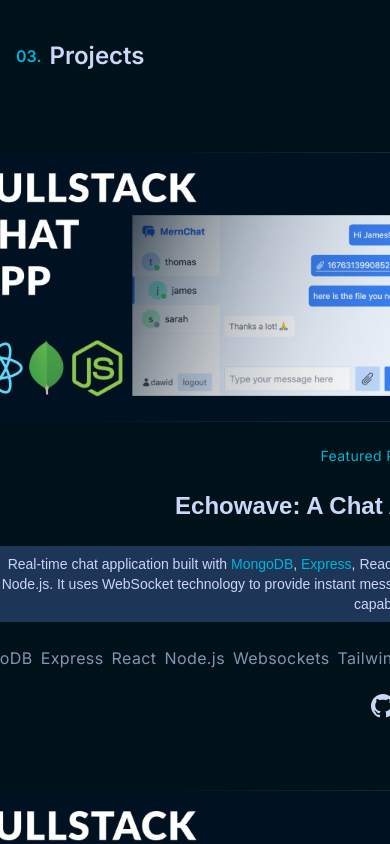
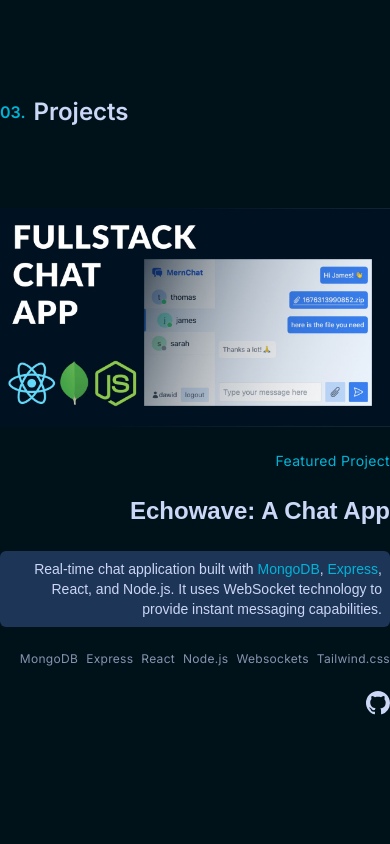
Before and after one commit to Euphoria99/portfolio-next, a Next.js app: page /projects in a window 390 px wide. Built offline with nearby package versions, Linux system fonts and the light colour scheme.

Commit message:
Fixed projects section responsiveness issue

```diff
--- a/components/main/Projects.tsx
+++ b/components/main/Projects.tsx
@@ -1,8 +1,6 @@
 import React from 'react'
 import SectionTitle from '../sub-components/SectionTitle'
 import Image from "next/image";
-import { chatApp } from '@/public/assets';
-
 import { VscGithubInverted } from "react-icons/vsc";
 import { FaExternalLinkAlt } from "react-icons/fa";
 import { featuredProjectList } from "../../datasource"
@@ -11,10 +9,10 @@
     return (
         <section
             id="projects"
-            className='max-w-container mx-auto py-10 lgl:py-24 px-4'
+            className='max-w-container mx-auto lgl:px-20 py-24'
         >
             <SectionTitle title="Projects" titleNo="03" />
-            <div className='max-w-containerSmall mx-auto py-10 lgl:py-32 flex flex-col gap-8 sm:pl-2 sm:pr-2'>
+            <div className='w-full flex flex-col items-center justify-center gap-28 mt-10'>
                 {featuredProjectList.map((project, index) => (
                     <div
                         key={index}
@@ -28,8 +26,8 @@
                             >
                                 <div>
                                     <Image
-                                        className="w-full h-full object-contain"
-                                        src={chatApp}
+                                        className="w-full h-full object-cover"
+                                        src={project.projectImage}
                                         alt="chat app"
                                     />
                                 </div>
@@ -49,12 +47,14 @@
                                 />
 
                                 {" "}
-                                <ul className='text-sx md:text-sm font-titleFont tracking-wide flex gap-2 md:gap-5 justify-between text-textDark'>
+                                <ul className='text-xs md:text-sm font-titleFont tracking-wide flex gap-2 md:gap-5 justify-between text-textDark'>
                                     {project.projectTech.map((tech, techIndex) => (
                                         <li key={techIndex}>{tech}</li>
                                     ))}
                                 </ul>
                                 <div className='text-2xl flex gap-4'>
+                                    {
+                                        project.githubLink != '' && (
                                             <a
                                                 className='hover:text-textColor duration-300 hover:-translate-y-2 transition-all'
                                                 href={project.githubLink}
@@ -62,6 +62,10 @@
                                             >
                                                 <VscGithubInverted />
                                             </a>
+                                        )
+                                    }
+                                    {
+                                        project.projectLink != '' && (
                                             <a
                                                 className='hover:text-textColor duration-300 hover:-translate-y-2 transition-all'
                                                 href={project.projectLink}
@@ -69,6 +73,8 @@
                                             >
                                                 <FaExternalLinkAlt />
                                             </a>
+                                        )
+                                    }
                                 </div>
                             </div>
                         </div>
--- a/components/sub-components/Navbar.tsx
+++ b/components/sub-components/Navbar.tsx
@@ -131,7 +131,7 @@
           </ul>
           {/*-Resume button-*/}
           {bioData.enableResume && (
-            <a href={allLinks[0].value} target="_blank">
+            <a href={allLinks.resume} target="_blank">
               <motion.button
                 initial={{ opacity: 0 }}
                 animate={{ opacity: 1 }}
@@ -241,7 +241,7 @@
                   </Link>
                 </ul>
                 {bioData.enableResume && (
-                  <a href={allLinks[0].value} target="_blank">
+                  <a href={allLinks.resume} target="_blank">
                     <motion.button
                       initial={{ opacity: 0 }}
                       animate={{ opacity: 1 }}
--- a/datasource.tsx
+++ b/datasource.tsx
@@ -1,15 +1,16 @@
-const skillList = ["JavaScript","Node.js", " MongoDB", "Angular" , "Express.js", "AWS", "Docker", " Kubernetes"]
+import { chatApp } from '@/public/assets';
+
+const skillList = ["JavaScript", "Node.js", " MongoDB", "Angular", "Express.js", "AWS", "Docker", " Kubernetes"]
 
 const bioData = {
-  name:"Pavan Bhat",
+  name: "Pavan Bhat",
+  email: 'pavanbhat4u@gmail.com',
   tagLine: "I build Web Apps and run them on Cloud",
   tagLine2: "Software Developer | DevOps Enthusiast",
   summary: `I&apos;m a software developer based in Mangalore, Karnataka-India, specializing in <br /> building  websites and mobile applications and everything in between.`,
   about: "Hello! I'm Pavan, a Software Developer based in Mangalore,India. I enjoy creating beautiful and reliable applications for internet andphones. My goal is to always build scalable products and performance experiences.",
-  skillList : ["JavaScript","Node.js", " MongoDB", "Angular" , "Express.js", "AWS", "Docker", " Kubernetes",],
+  skillList: ["JavaScript", "Node.js", " MongoDB", "Angular", "Express.js", "AWS", "Docker", " Kubernetes",],
   enableResume: true,
-
-
 }
 
 const featuredProjectList = [
@@ -19,9 +20,9 @@
       Real-time chat application built with <span class='text-textColor'>MongoDB</span>, <span class='text-textColor'>Express</span>, <span className='text-textColor'>React</span>, and  <span className='text-textColor'>Node.js</span>.
       It uses WebSocket technology to provide instant messaging capabilities.</p>`,
     projectTech: ['MongoDB', 'Express', 'React', 'Node.js', 'Websockets', 'Tailwind.css'],
-      projectLink : '',
-      githubLink:'https://github.com/Euphoria99'
-
+    projectLink: '',
+    projectImage: chatApp,
+    githubLink: 'https://github.com/Euphoria99'
   },
   {
     projectName: " Echowave: A Chat App-2",
@@ -29,17 +30,15 @@
       Real-time chat application built with <span class='text-textColor'>MongoDB</span>, <span class='text-textColor'>Express</span>, <span className='text-textColor'>React</span>, and  <span className='text-textColor'>Node.js</span>.
       It uses WebSocket technology to provide instant messaging capabilities.</p>`,
     projectTech: ['MongoDB', 'Express', 'React', 'Node.js', 'Websockets', 'Tailwind.css'],
-      projectLink : 'https://www.youtube.com/',
-      githubLink:'https://github.com/Euphoria99'
+    projectImage: chatApp,
+    projectLink: 'https://www.youtube.com/',
+    githubLink: 'https://github.com/Euphoria99'
   },
 ]
 
-const allLinks = [
-  {
-    name : 'resume',
-    value: 'https://www.google.com/'
+const allLinks = {
+  resume: 'https://www.google.com/'
 }
-]
 const experienceList = [
   {
     "company": "GB1",
@@ -65,7 +64,7 @@
   }
 ];
 
- const  otherProjects = [
+const otherProjects = [
   {
     "title": "Mausam",
     "desc": "Lorem ipsum dolor sit amet consectetur adipisicing elit. Incidunt, pariatur? Voluptas perferendis aspernatur recusandae unde ea eum iusto nemo. Nam rem id minus. Accusantium fuga tempore iure. Porro, nemo adipisci.",
@@ -104,4 +103,4 @@
   },
 ];
 
-export { skillList, allLinks,  experienceList , bioData , featuredProjectList, otherProjects};
+export { skillList, allLinks, experienceList, bioData, featuredProjectList, otherProjects };
```
Lines whose indentation alone changed are shown as unchanged.
